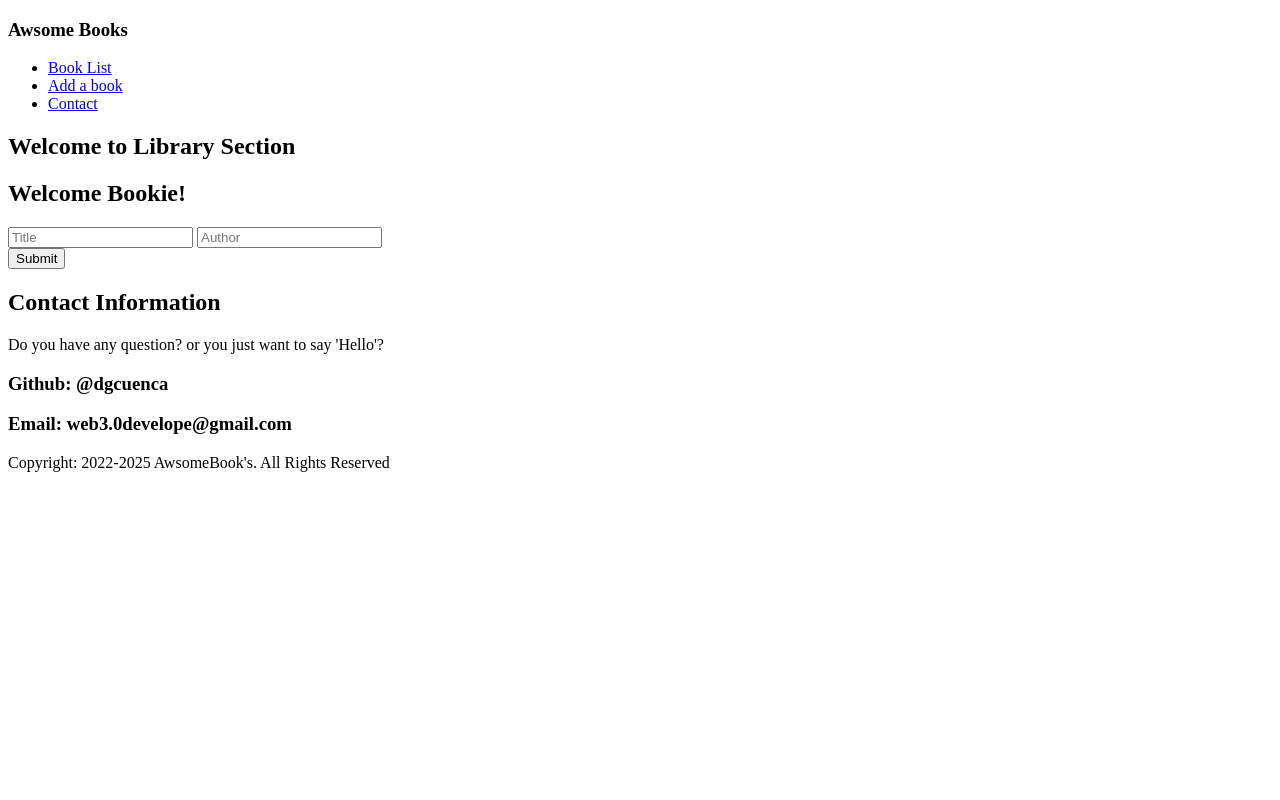
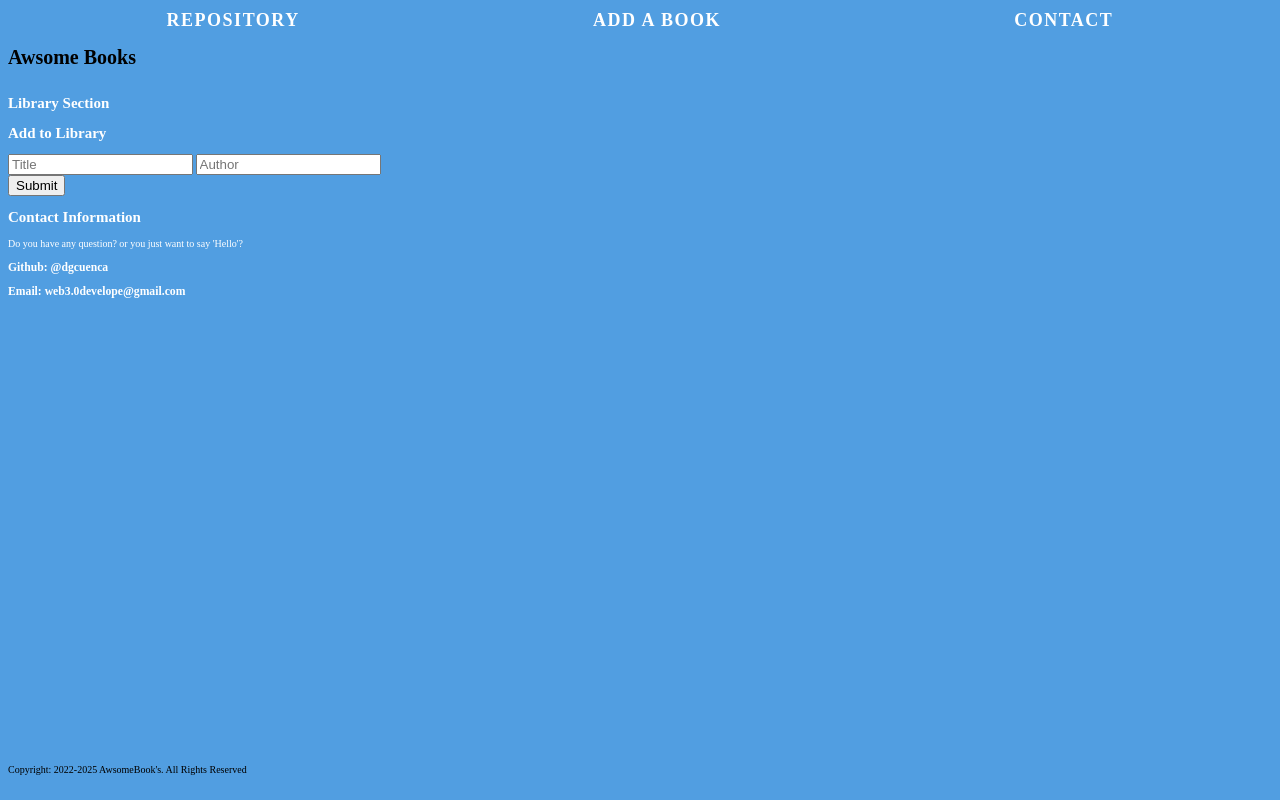
Before and after one commit to dgcuenca/AwesomeBookswithES6, a website: page index.html in a window 1280 px wide. Drawn offline with Linux system fonts and the light colour scheme.

Commit message:
Style NavBar and Footer

```diff
--- a/index.html
+++ b/index.html
@@ -1,5 +1,6 @@
 <!DOCTYPE html>
 <html lang="en">
+
 <head>
     <meta charset="UTF-8">
     <meta http-equiv="X-UA-Compatible" content="IE=edge">
@@ -8,26 +9,27 @@
     <script src="./index.js" defer></script>
     <title>Document</title>
 </head>
+
 <body>
 
     <nav class="nav-bar">
-      <h3>Awsome Books</h3>
         <ul class="nav-list">
-        <li><a href="#" id="bookList">Book List</a></li>
-        <li><a href="#" id="addBook">Add a book</a></li>
-        <li><a href="#" id="contact">Contact</a></li>
+            <li><a href="#" id="bookList">REPOSITORY</a></li>
+            <li><a href="#" id="addBook">ADD A BOOK</a></li>
+            <li><a href="#" id="contact">CONTACT</a></li>
         </ul>
     </nav>
     <div class="bigcontainer">
+        <h1>Awsome Books</h1>
         <div class="containerSection">
-        <section id="booklistSection" class="noShow">
-          <h2>Welcome to Library Section</h2>
+            <section id="booklistSection">
+                <h2>Library Section</h2>
                 <div class="library">
                 </div>
             </section>
             <section id="main-screen">
                 <div class="main-screen">
-            <h2>Welcome Bookie!</h2>
+                    <h2>Add to Library</h2>
                     <form id="form-container">
                         <input type="text" class="title" id="bookTitle" placeholder="Title" name="formTitle">
                         <input type="text" class="author" id="bookAuthor" placeholder="Author" name="formAuthor">
@@ -37,12 +39,12 @@
                     </form>
                 </div>
             </section>
-
             <section id="contact-section">
                 <div class="contact-container">
                     <h2>Contact Information</h2>
                     <p>Do you have any question? or you just want to say 'Hello'?</p>
                     <div class="info-container">
+
                         <div class="Dinfo">
                             <h3>Github: @dgcuenca</h3>
                             <h3>Email: web3.0develope@gmail.com</h3>
@@ -56,4 +58,5 @@
         </footer>
     </div>
 </body>
+
 </html>
--- a/index.scss
+++ b/index.scss
@@ -0,0 +1,65 @@
+$bg-main: #519ee1;
+$bg-button: #ba8ce5;
+$color-letters: white;
+
+
+html {
+  box-sizing: border-box;
+  font-size: 62.5%;
+}
+
+*,
+*::before,
+*::after {
+  box-sizing: inherit;
+}
+
+body {
+  background-color: $bg-main;
+  padding-top: 2.5rem;
+  display: flex;
+  flex-direction: column;
+}
+
+.nav-bar {
+  position: fixed;
+  top: 0;
+  left: 0;
+  right: 0;
+  padding: 1rem 2rem;
+
+  .nav-list {
+    display: flex;
+    justify-content: space-around;
+    list-style-type: none;
+    margin: 0;
+    padding: 0;
+    font-size: 1.8rem;
+    font-weight: 700;
+    letter-spacing: 0.15rem;
+
+    li {
+
+      a {
+        color: $color-letters;
+        text-decoration: none;
+      }
+
+      a:hover {
+        opacity: 0.8;
+        color: darkblue;
+      }
+    }
+  }
+}
+
+.bigcontainer {
+  display: flex;
+  flex-direction: column;
+  height: 94vh;
+
+  .containerSection {
+    flex-grow: 1;
+    color: $color-letters
+  };
+}
```
Also changed, not shown: index.css, 1 other file. Lines whose indentation alone changed are shown as unchanged.
